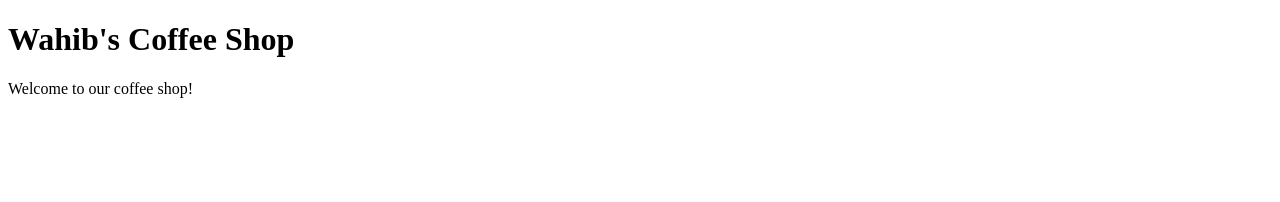
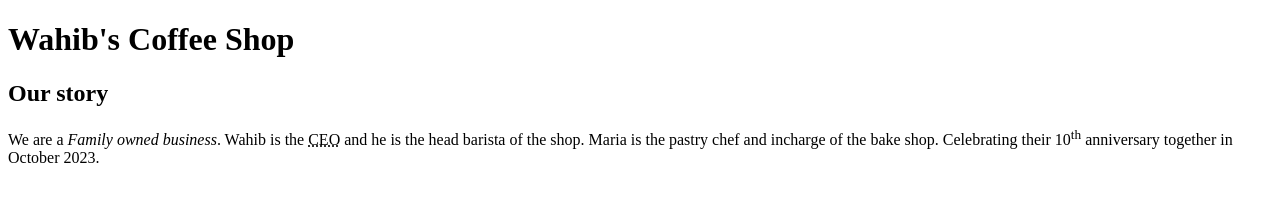
Before and after one commit to ghal0032/ghal0032.github.io, a plain HTML site: page week3/index.html in a window 1280 px wide. Drawn offline with Linux system fonts and the light colour scheme.

Commit message:
adds main content to index.html

```diff
--- a/week3/index.html
+++ b/week3/index.html
@@ -1,11 +1,35 @@
 <!DOCTYPE html>
 <html>
+
 <head>
     <meta charset="UTF-8">
     <title>Wahib's Coffee Shop - Home</title>
 </head>
+
 <body>
+    <!--This is an HTML comment -->
+    <!-- CTRL + / to add or remove comment -->
+
+    <!-- Site Header -->
+    <header>
         <h1>Wahib's Coffee Shop</h1>
-        <p>Welcome to our coffee shop!</p>
+    </header>
+    <!-- Starting the main content -->
+    <main>
+        <!-- artical of the page. Can be standalone -->
+        <article>
+            <h2>Our story</h2>
+            <p>
+                We are a <em>Family owned business</em>. Wahib is the <abbr title="Cheif Executive officer">CEO</abbr>
+                and he is the head barista of the shop. Maria is the pastry chef and incharge of the bake shop.
+                Celebrating their 10<sup>th</sup> anniversary together in October 2023.
+            </p>
+        </article>
+    </main>
+
+    <footer>
+
+    </footer>
 </body>
+
 </html>
```
Lines whose indentation alone changed are shown as unchanged.
